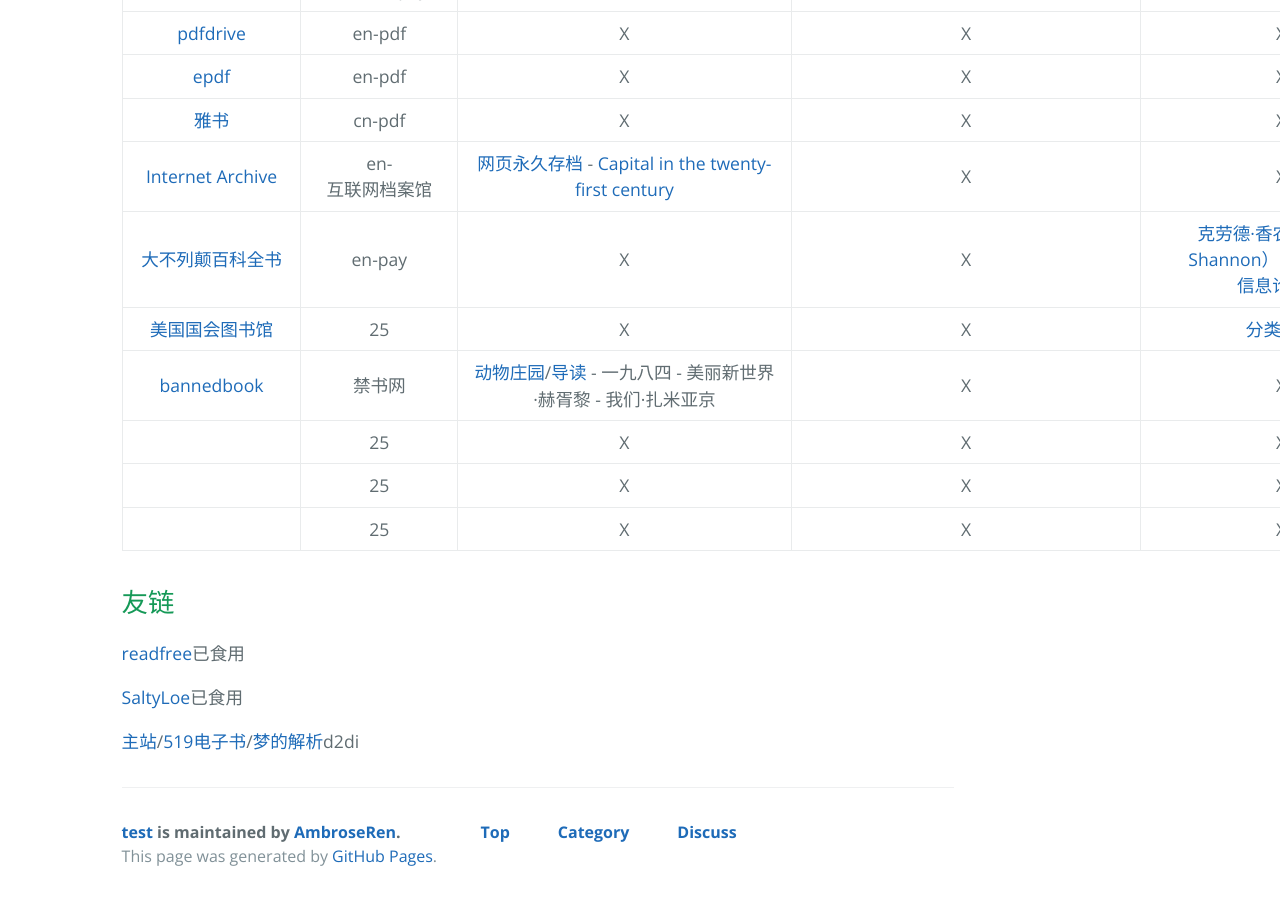
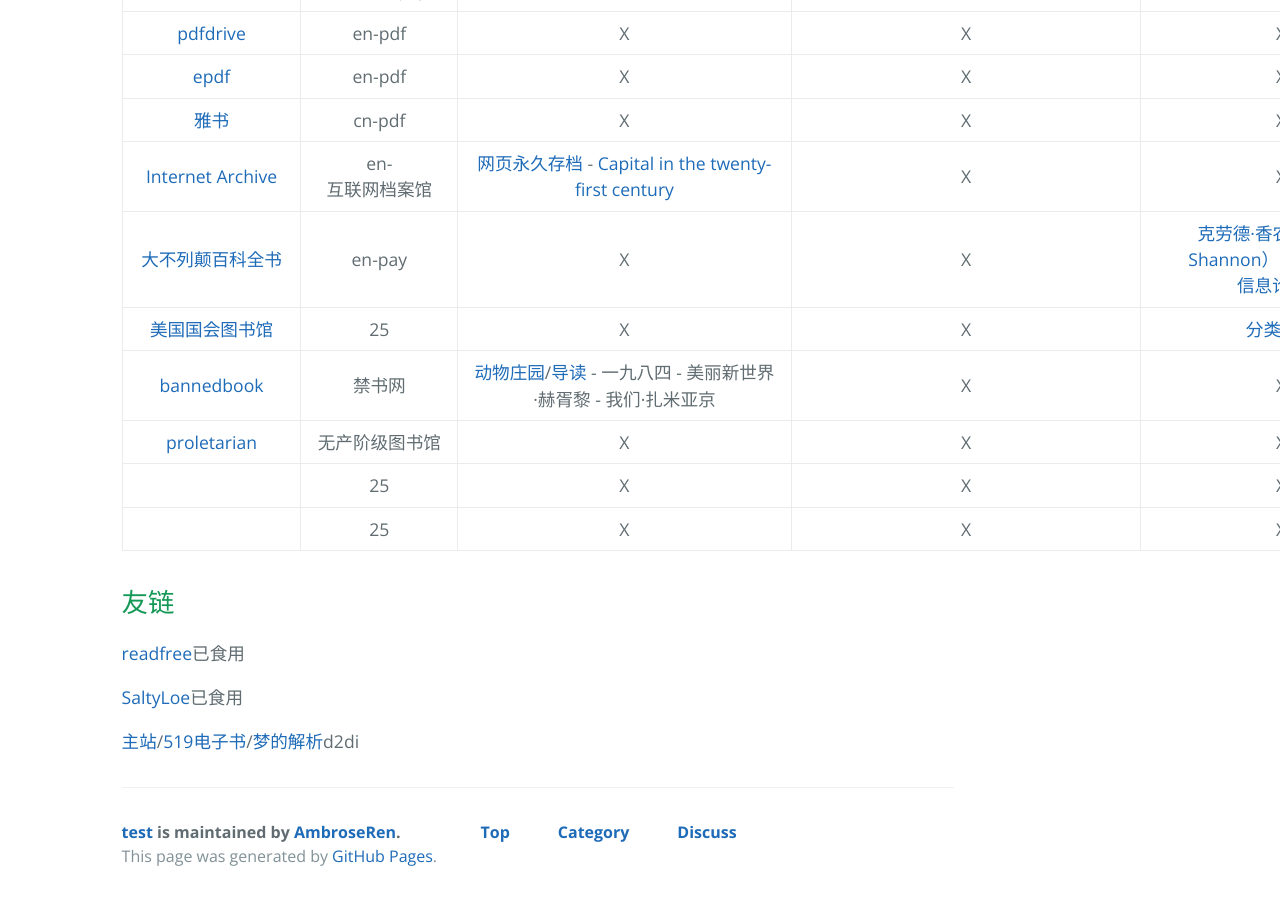
Before and after one commit to AmbroseRen/test, a Jekyll site: the page built from Library/BookSearch.md, in a window 1280 px wide and 900 px high, scrolled down 3698 px. Built offline with Jekyll 4.4.1, drawn with Linux system fonts in a browser that asks for light colours; our own code applies the rules of GitHub Pages for plain Markdown files; the repository's description, which GitHub fills in, is left out.

Commit message:
Update BookSearch.md

```diff
--- a/Library/BookSearch.md
+++ b/Library/BookSearch.md
@@ -85,7 +85,7 @@
 | [大不列颠百科全书](https://www.britannica.com/) | en-pay | X | X | [克劳德·香农（Claude Shannon）](https://www.britannica.com/biography/Claude-Shannon)的[交流模型•信息论之父](https://www.britannica.com/science/information-theory/Classical-information-theory#ref1140401) |
 | [美国国会图书馆](https://www.loc.gov/) | 25 | X | X | [分类索引](https://www.loc.gov/aba/publications/FreeLCC/freelcc.html) |
 | [bannedbook](https://www.bannedbook.org/bbook.php) | 禁书网 | [动物庄园](https://www.bannedbook.org/resources/file/4502)/[导读](https://zhuanlan.zhihu.com/p/134483734) - 一九八四 - 美丽新世界·赫胥黎 - 我们·扎米亚京 | X | X |
-| []() | 25 | X | X | X |
+| [proletarian](https://library.proletarian.me/) | 无产阶级图书馆 | X | X | X |
 | []() | 25 | X | X | X |
 | []() | 25 | X | X | X |
 
```
